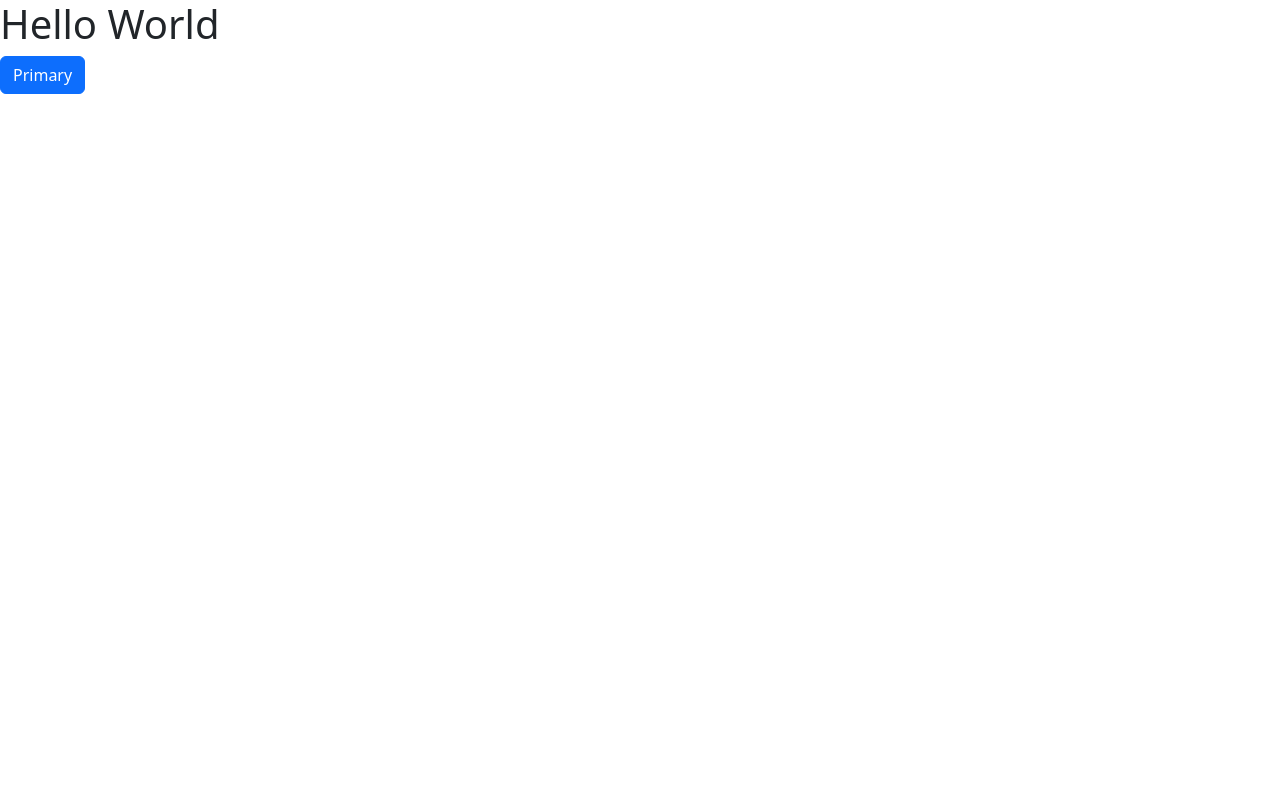
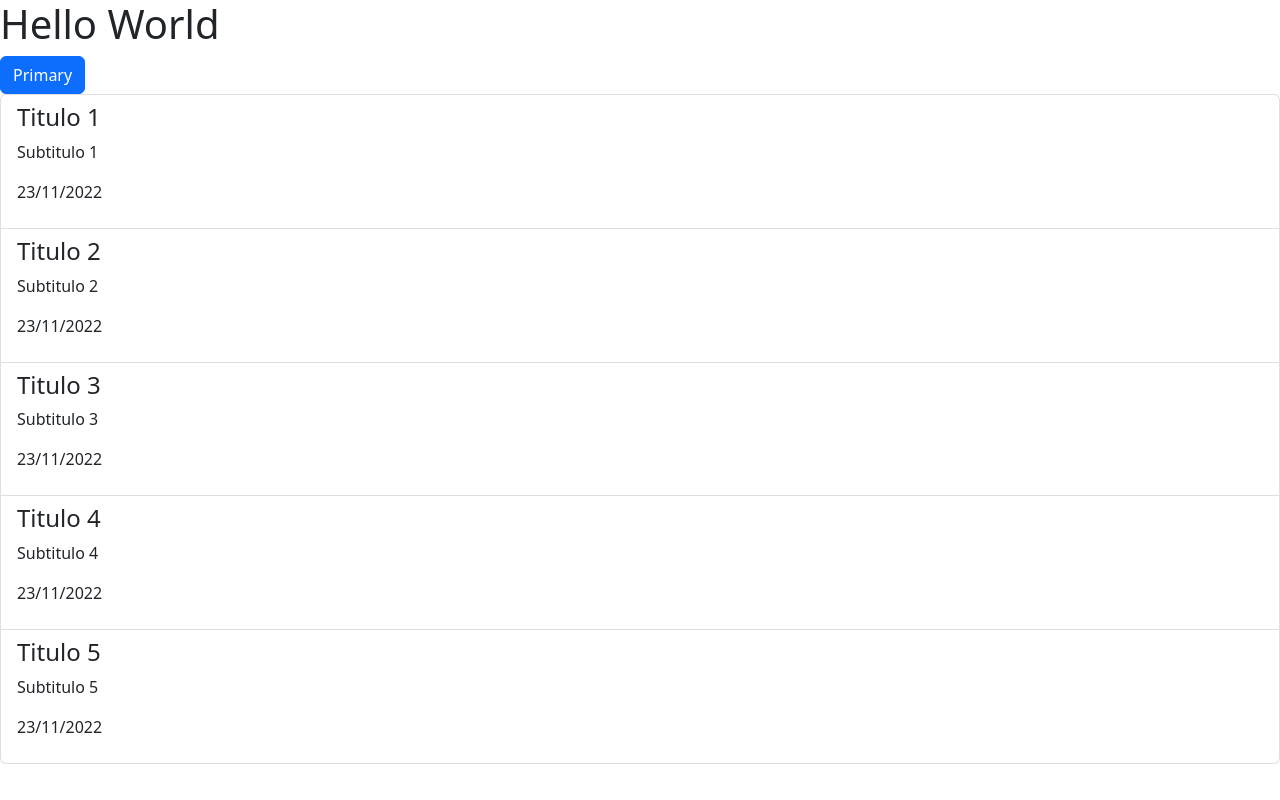
Before and after one commit to AntonioSabino/dev-in-philips-exercicios, an Angular app in the folder notification-app/: page / in a window 1280 px wide. Built offline with nearby package versions, Linux system fonts and the light colour scheme.

Commit message:
resolução requisito 3

```diff
--- a/notification-app/package.json
+++ b/notification-app/package.json
@@ -19,6 +19,7 @@
     "@angular/platform-browser-dynamic": "^15.0.0",
     "@angular/router": "^15.0.0",
     "bootstrap": "^5.2.3",
+    "ng-bootstrap": "^1.6.3",
     "rxjs": "~7.5.0",
     "tslib": "^2.3.0",
     "zone.js": "~0.12.0"
--- a/notification-app/src/app/app.component.html
+++ b/notification-app/src/app/app.component.html
@@ -1,2 +1,3 @@
 <h1>Hello World</h1>
 <button type="button" class="btn btn-primary">Primary</button>
+<ntap-notification-list></ntap-notification-list>
--- /dev/null
+++ b/notification-app/src/app/notification-list/notification-list.component.html
@@ -0,0 +1,27 @@
+<ul class="list-group">
+  <li class="list-group-item">
+    <h4 class="list-group-item-heading">Titulo 1</h4>
+    <p class="list-group-item-text">Subtitulo 1</p>
+    <p class="list-group-item-text">23/11/2022</p>
+  </li>
+  <li class="list-group-item">
+    <h4 class="list-group-item-heading">Titulo 2</h4>
+    <p class="list-group-item-text">Subtitulo 2</p>
+    <p class="list-group-item-text">23/11/2022</p>
+  </li>
+  <li class="list-group-item">
+    <h4 class="list-group-item-heading">Titulo 3</h4>
+    <p class="list-group-item-text">Subtitulo 3</p>
+    <p class="list-group-item-text">23/11/2022</p>
+  </li>
+  <li class="list-group-item">
+    <h4 class="list-group-item-heading">Titulo 4</h4>
+    <p class="list-group-item-text">Subtitulo 4</p>
+    <p class="list-group-item-text">23/11/2022</p>
+  </li>
+  <li class="list-group-item">
+    <h4 class="list-group-item-heading">Titulo 5</h4>
+    <p class="list-group-item-text">Subtitulo 5</p>
+    <p class="list-group-item-text">23/11/2022</p>
+  </li>
+</ul>
```
Also changed, not shown: notification-app/src/app/app.module.ts (+5 -8 lines), notification-app/src/app/notification-list/notification-list.component.ts (added, +10 -0 lines), notification-app/src/app/notification-list/notification-list.component.scss (added), 2 other files (tests, documents, lock files or other folders).
